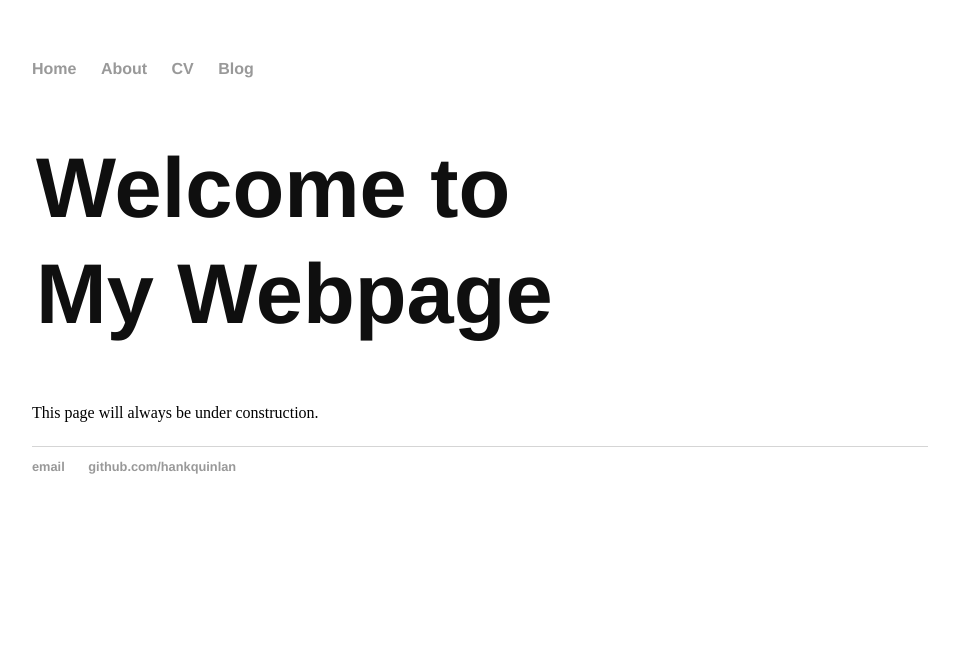
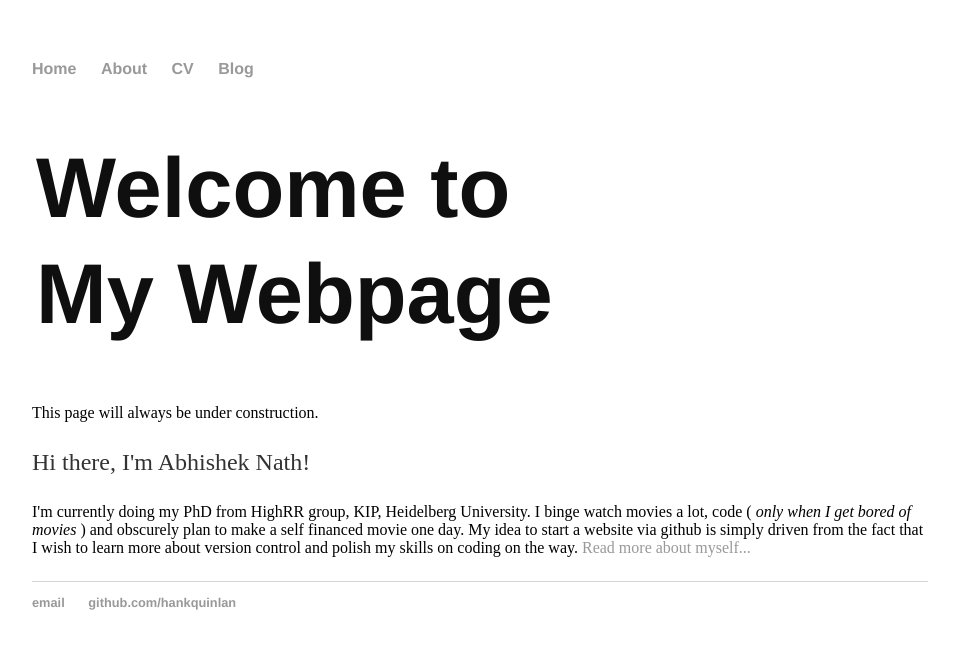
Before and after one commit to an15ms157/abhishek.github.io, a Jekyll site: the page built from index.html, in a window 1280 px wide. Shown: the top 649 px of the page, without its empty margins (160-1115 px from the left). Built offline with Jekyll 4.4.1, drawn with Linux system fonts in a browser that asks for light colours.

Commit message:
Update index.html

```diff
--- a/index.html
+++ b/index.html
@@ -9,6 +9,10 @@ title: Abhishek
 </h1>
 
 <!-- THIS IS HOW YOU CAN COMMENT OUT IN HTML-->
-<p class="info">
-  <div> This page will always be under construction. </div>
+<div> This page will always be under construction. </div>
+<p>
+  Hi there, I'm Abhishek Nath!</p>
+	I'm currently doing my PhD from HighRR group, KIP, Heidelberg University. I binge watch movies a lot, code ( <em> only when I get bored of movies </em>) and
+	    obscurely plan to make a self financed movie one day. My idea to start a website via github is simply driven from the fact that I wish to learn more about
+	  version control and polish my skills on coding on the way. <a href="/about">Read more about myself...</a>
 </p>
```
